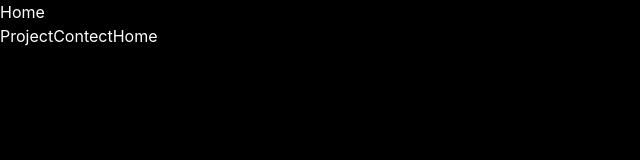
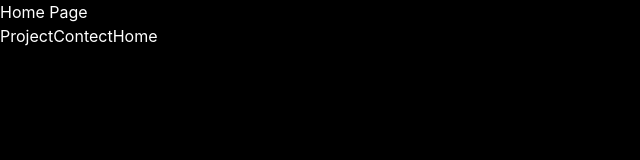
Before and after one commit to Devrajjangid007/New-Add-App, a React (Vite) app: page / in a window 1280 px wide. Shown: the top 160 px of the page, without its empty margins (0-640 px from the left). Built offline with nearby package versions, Linux system fonts and the light colour scheme.

Commit message:
Update Home.jsx

```diff
--- a/src/Pages/Home.jsx
+++ b/src/Pages/Home.jsx
@@ -2,7 +2,7 @@ import React from 'react'
 
 const Home = () => {
   return (
-    <div>Home</div>
+    <div>Home Page</div>
   )
 }
 
```
